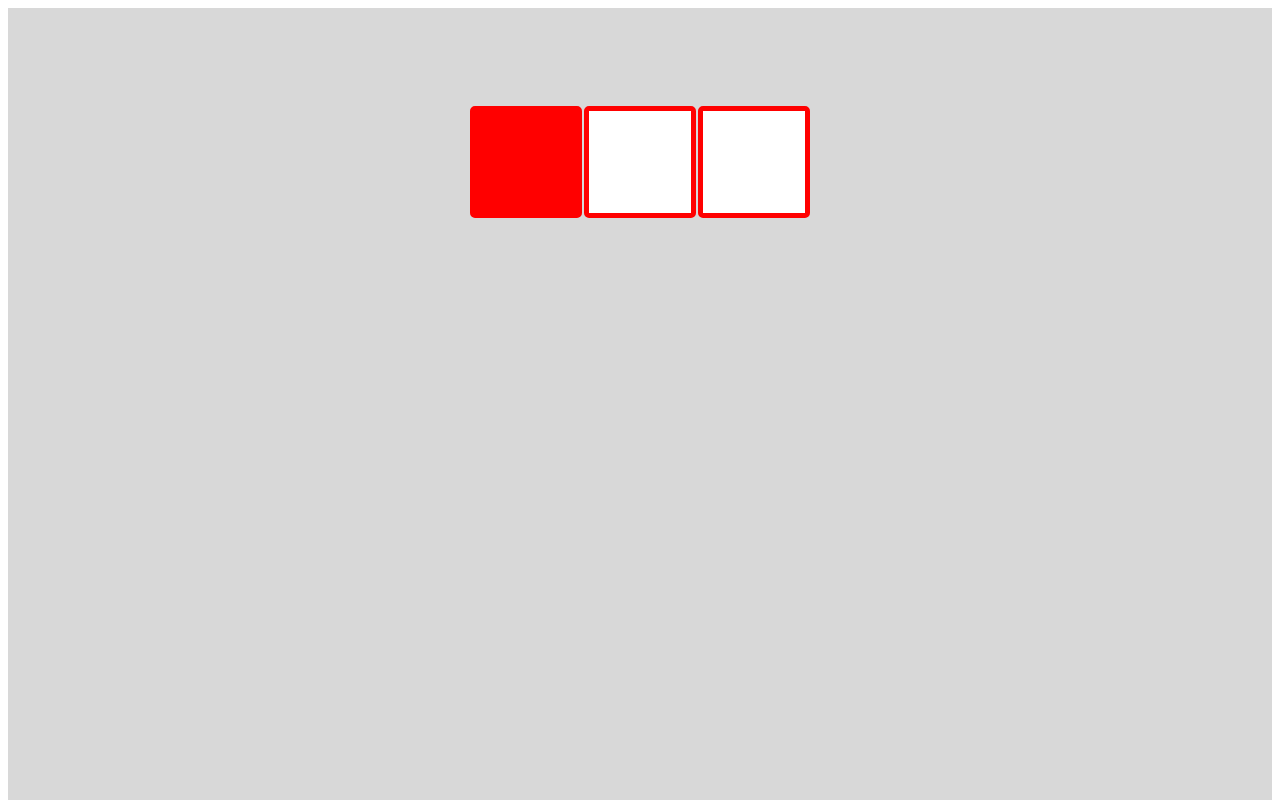
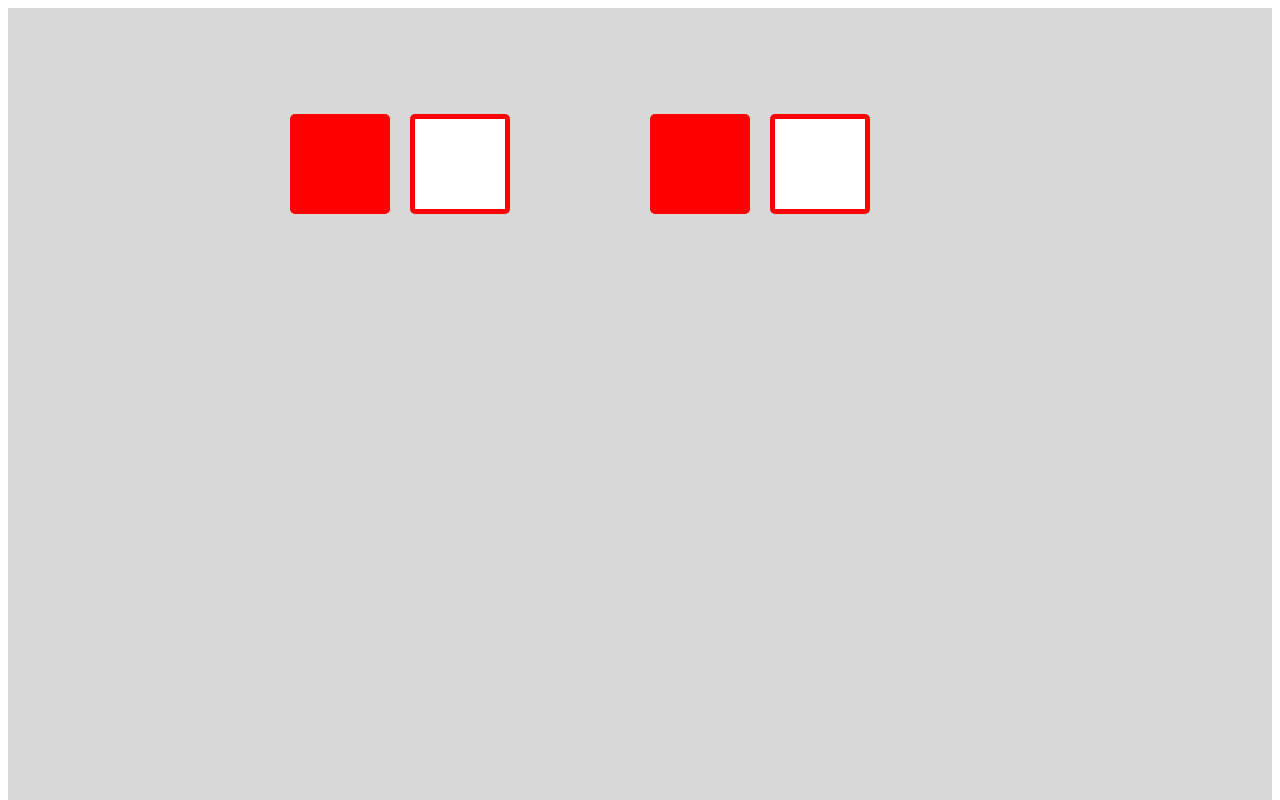
Before and after one commit to Flowit-Game/flowit-react, a Next.js app: page / in a window 1280 px wide. Shown: the top 800 px of the page. Built offline with nearby package versions, Linux system fonts and the light colour scheme.

Commit message:
Attach a function to the squares

```diff
--- a/components/Square/Square.module.css
+++ b/components/Square/Square.module.css
@@ -4,5 +4,5 @@
     border-radius: 5px;
     border-style: solid;
     border-width: 5px;
-    margin: 10px; /* No effect on tables */
+    margin: 10px;
 }
--- a/components/Square/Square.tsx
+++ b/components/Square/Square.tsx
@@ -1,22 +1,35 @@
+import { MouseEventHandler } from "react";
 import styles from "./Square.module.css";
 
 export enum Color {
   red = "#FF0000",
   green = "#00FF00",
   blue = "#0000FF",
-  white = "#FFFFFF", // None
+  white = "#FFFFFF",
+  none = "#00000000", // rgba transparent
+}
+
+export enum Modifier {
+  none = "none",
+  left = "left",
+  up = "up",
+  right = "right",
+  down = "down",
 }
 
 type SquareProps = {
   color: Color;
   targetColor: Color;
+  modifier: Modifier;
+  onClick: MouseEventHandler;
 };
 
 export function Square(props: SquareProps) {
   return (
-    <td
+    <button
       className={styles.square}
       style={{ backgroundColor: props.color, borderColor: props.targetColor }}
-    ></td>
+      onClick={props.onClick}
+    />
   );
 }
--- a/pages/index.tsx
+++ b/pages/index.tsx
@@ -1,25 +1,62 @@
 import styles from "./index.module.css";
-import { Square, Color } from "@/components/Square/Square";
+import { Square, Color, Modifier } from "@/components/Square/Square";
 import Head from "./head";
 import { useState } from "react";
 
 export default function Home() {
   const [game, setGame] = useState([
     [
-      <Square color={Color.red} targetColor={Color.red} />,
-      <Square color={Color.white} targetColor={Color.red} />,
-      <Square color={Color.white} targetColor={Color.red} />,
+      <Square
+        color={Color.red}
+        targetColor={Color.red}
+        modifier={Modifier.right}
+        onClick={() => updateGame(0, 0)}
+      />,
+      <Square
+        color={Color.white}
+        targetColor={Color.red}
+        modifier={Modifier.none}
+        onClick={() => updateGame(0, 1)}
+      />,
+      <Square
+        color={Color.none}
+        targetColor={Color.none}
+        modifier={Modifier.none}
+        onClick={() => updateGame(0, 2)}
+      />,
+    ],
+    [
+      <Square
+        color={Color.red}
+        targetColor={Color.red}
+        modifier={Modifier.right}
+        onClick={() => updateGame(1, 0)}
+      />,
+      <Square
+        color={Color.white}
+        targetColor={Color.red}
+        modifier={Modifier.none}
+        onClick={() => updateGame(1, 1)}
+      />,
+      <Square
+        color={Color.none}
+        targetColor={Color.none}
+        modifier={Modifier.none}
+        onClick={() => updateGame(1, 2)}
+      />,
     ],
   ]);
+
+  function updateGame(x: number, y: number) {
+    if ( game[x][y].props.modifier === Modifier.right ) {
+      alert("Right")
+    }
+  }
   return (
     <>
       <Head />
       <main className={styles.main}>
-        <table>
-          <tbody>
-            <tr>{game}</tr>
-          </tbody>
-        </table>
+        <div>{game}</div>
       </main>
     </>
   );
```
